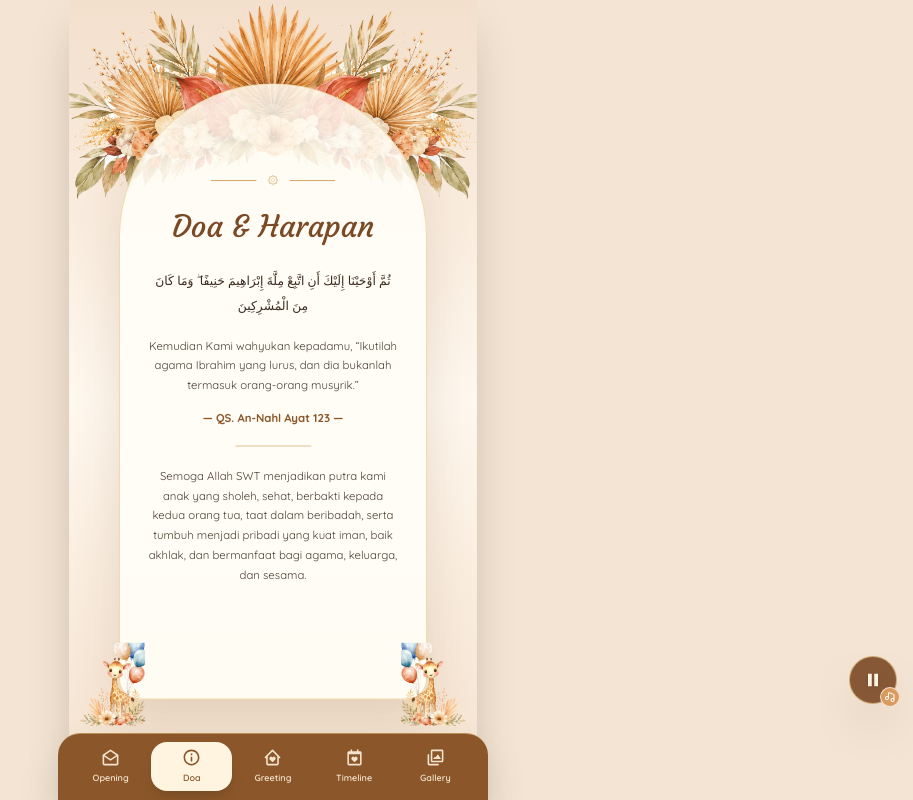
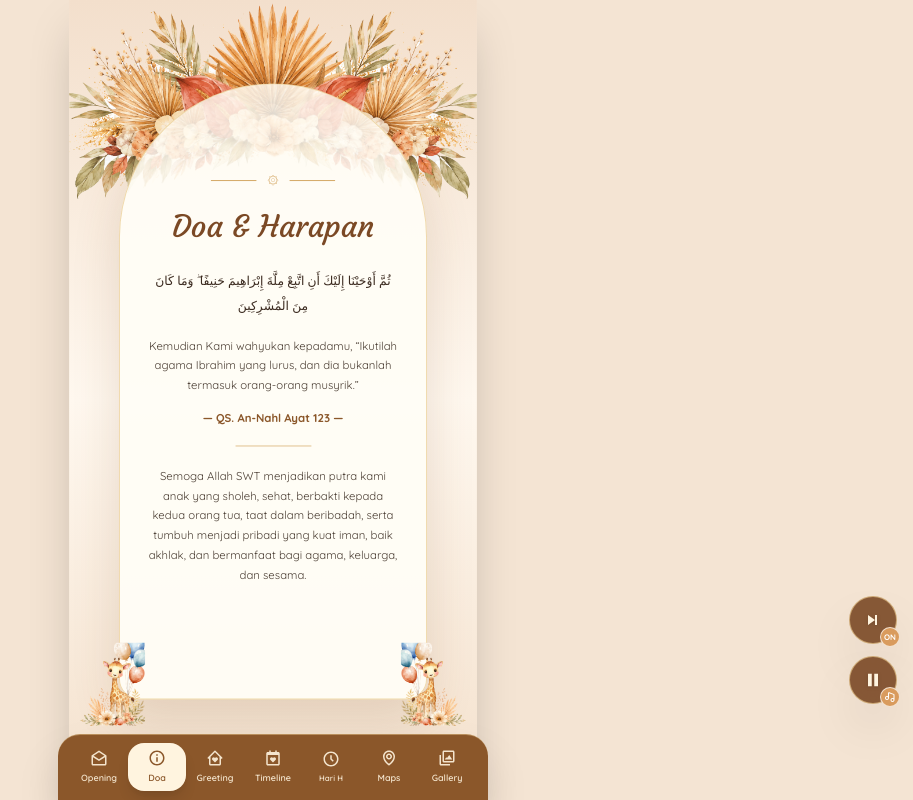
Before and after one commit to irawanardian/khitan-azkal, a React (Vite) app: page / in a window 1280 px wide. Both pictures are taken after a click on the button "Buka Undangan". Shown: the whole page, without its empty margins (367-1280 px from the left). Built offline with nearby package versions, Linux system fonts and the light colour scheme.

Commit message:
feat: add maps countdown and invite controls

```diff
--- a/src/App.jsx
+++ b/src/App.jsx
@@ -12,6 +12,8 @@ import {
   BiPlay,
   BiPause,
   BiMusic,
+  BiTimeFive,
+  BiSkipNext,
 } from "react-icons/bi";
 
 
@@ -197,7 +199,7 @@ const CoralGallery = () => {
           className="text-[#6b5545] text-[11px] leading-[1.6] mb-5"
         >
           Beberapa potret kebahagiaan putra kami dan keluarga dalam menyambut
-          acara khitanan.
+          Tasyakuran khitanan.
         </motion.p>
 
         <div className="grid grid-cols-2 gap-3 w-full">
@@ -210,8 +212,8 @@ const CoralGallery = () => {
               onClick={() =>
                 Swal.fire({
                   icon: "info",
-                  title: "Galeri Khitanan",
-                  text: "Momen bahagia putra kami menjelang acara khitanan.",
+                  title: "Galeri Tasyakuran Khitanan",
+                  text: "Momen bahagia putra kami menjelang tasyakuran khitanan.",
                   confirmButtonColor: "#b8793d",
                   background: "#fff8ef",
                   iconColor: "#b8793d",
@@ -244,54 +246,207 @@ const CoralGallery = () => {
   );
 };
 
+const MapsSection = () => {
+  const mapsUrl = "https://maps.app.goo.gl/gyNDWW4c7nJj5jXZ7";
+
+  return (
+    <SectionCanvas>
+      <motion.div
+        variants={sectionEnter}
+        initial="hidden"
+        animate="visible"
+        className="relative z-30 h-full flex flex-col items-center text-center px-7 pt-[76px]"
+      >
+        <motion.div variants={photoPop}>
+          <BiMap className="text-[36px] text-[#b8793d] mb-2" />
+        </motion.div>
+
+        <motion.h2
+          variants={itemDown}
+          className="font-script text-[#7b4925] text-[34px] mb-2"
+        >
+          Lokasi Acara
+        </motion.h2>
+
+        <motion.p
+          variants={itemUp}
+          className="text-[#6b5545] text-[11px] leading-[1.6] mb-4"
+        >
+          Tasyakuran khitanan akan dilaksanakan di Majelis Ta&apos;lim Ar-Rifqi.
+          Klik tombol di bawah untuk membuka lokasi melalui Google Maps.
+        </motion.p>
+
+        <motion.div
+          variants={cardPop}
+          className="w-full rounded-[24px] overflow-hidden bg-[#fff4df] border border-[#ead2a6] shadow-xl p-2"
+        >
+          <div className="relative rounded-[18px] overflow-hidden border-2 border-white shadow-sm bg-[#f4e1cd]">
+            <iframe
+              title="Peta Lokasi Majelis Ta'lim Ar-Rifqi"
+              src="https://www.google.com/maps?q=Majelis%20Ta%27lim%20Ar-Rifqi%20Jl.%20Swadaya%20II%20Rangkapan%20Jaya%20Pancoran%20Mas%20Depok&output=embed"
+              className="w-full h-[220px] border-0"
+              loading="lazy"
+              referrerPolicy="no-referrer-when-downgrade"
+              allowFullScreen
+            />
+
+            <div className="absolute bottom-3 left-3 right-3 bg-white/92 backdrop-blur-md rounded-2xl px-3 py-2 shadow-lg border border-[#ead2a6] pointer-events-none">
+              <p className="text-[#7b4925] text-[11px] font-bold leading-tight">
+                📍 Majelis Ta&apos;lim Ar-Rifqi
+              </p>
+              <p className="text-[#6b5545] text-[9px] leading-tight mt-1">
+                Jl. Swadaya II, RT 04/19, Rangkapan Jaya, Pancoran Mas, Depok
+              </p>
+            </div>
+          </div>
+        </motion.div>
+
+        <motion.a
+          variants={itemUp}
+          href={mapsUrl}
+          target="_blank"
+          rel="noopener noreferrer"
+          className="mt-5 inline-flex items-center justify-center gap-2 bg-[#d99b5d] text-white font-semibold rounded-full shadow-xl border border-white/70 w-[210px] py-3 text-[14px]"
+        >
+          <BiMap className="text-[18px]" />
+          Buka Google Maps
+        </motion.a>
+      </motion.div>
+    </SectionCanvas>
+  );
+};
+
 // ------------------------------------------------------------
 // 9. COUNTDOWN
 // ------------------------------------------------------------
-const Countdown = ({ targetDate }) => {
+const CountdownSection = () => {
+  const targetDate = "2026-07-05T13:00:00+07:00";
+
   const [timeLeft, setTimeLeft] = useState({
-    days: 0,
-    hours: 0,
-    minutes: 0,
-    seconds: 0,
+    hari: 0,
+    jam: 0,
+    menit: 0,
+    detik: 0,
   });
 
   useEffect(() => {
-    const timer = setInterval(() => {
-      const difference = new Date(targetDate) - new Date();
-      if (difference > 0) {
+    const updateCountdown = () => {
+      const distance = new Date(targetDate).getTime() - new Date().getTime();
+
+      if (distance <= 0) {
         setTimeLeft({
-          days: Math.floor(difference / (1000 * 60 * 60 * 24)),
-          hours: Math.floor((difference / (1000 * 60 * 60)) % 24),
-          minutes: Math.floor((difference / 1000 / 60) % 60),
-          seconds: Math.floor((difference / 1000) % 60),
+          hari: 0,
+          jam: 0,
+          menit: 0,
+          detik: 0,
         });
+        return;
       }
-    }, 1000);
+
+      setTimeLeft({
+        hari: Math.floor(distance / (1000 * 60 * 60 * 24)),
+        jam: Math.floor((distance / (1000 * 60 * 60)) % 24),
+        menit: Math.floor((distance / (1000 * 60)) % 60),
+        detik: Math.floor((distance / 1000) % 60),
+      });
+    };
+
+    updateCountdown();
+    const timer = setInterval(updateCountdown, 1000);
+
     return () => clearInterval(timer);
-  }, [targetDate]);
+  }, []);
+
+  const countdownItems = [
+    { label: "Hari", value: timeLeft.hari },
+    { label: "Jam", value: timeLeft.jam },
+    { label: "Menit", value: timeLeft.menit },
+    { label: "Detik", value: timeLeft.detik },
+  ];
 
   return (
-    <div className="flex flex-wrap justify-center gap-2 my-8">
-      {Object.entries(timeLeft).map(([unit, value], index) => (
+    <SectionCanvas>
       <motion.div
-          key={unit}
-          initial={{ scale: 0 }}
-          animate={{ scale: 1 }}
-          transition={{ delay: index * 0.1, type: "spring" }}
-          whileHover={{ y: -5, scale: 1.1 }}
-          className="bg-white/60 backdrop-blur-md shadow-xl border-2 border-pink-200 rounded-2xl p-3 w-20 flex flex-col items-center cursor-pointer"
+        variants={sectionEnter}
+        initial="hidden"
+        animate="visible"
+        className="relative z-30 h-full flex flex-col items-center text-center px-7 pt-[82px]"
       >
-          <span className="text-[#1e3d42] font-bold text-2xl">{value}</span>
-          <span className="text-[#e74694] font-bold text-xs uppercase tracking-wider">
-            {unit}
-          </span>
+        <motion.div variants={photoPop}>
+          <BiTimeFive className="text-[34px] text-[#b8793d] mb-2" />
+        </motion.div>
+
+        <motion.h2
+          variants={itemDown}
+          className="font-script text-[#7b4925] text-[32px] leading-[1.15] mb-2"
+        >
+          Menuju Hari Bahagia
+        </motion.h2>
+
+        <motion.p
+          variants={itemUp}
+          className="text-[#6b5545] text-[11px] leading-[1.6] mb-5 max-w-[250px]"
+        >
+          Menghitung waktu menuju acara tasyakuran khitanan putra kami.
+        </motion.p>
+
+        <motion.div
+          variants={cardPop}
+          className="w-full bg-[#fff8ef]/90 border border-[#ead2a6] rounded-[26px] px-4 py-5 shadow-xl"
+        >
+          <p className="inline-block bg-[#fff4df] text-[#8b572a] px-4 py-1.5 rounded-full text-[11px] font-bold border border-[#ead2a6] mb-4">
+            Minggu, 5 Juli 2026
+          </p>
+
+          <div className="grid grid-cols-4 gap-2 w-full">
+            {countdownItems.map((item) => (
+              <motion.div
+                key={item.label}
+                variants={cardPop}
+                className="rounded-[18px] bg-white/90 border border-[#ead2a6] shadow-md px-1 py-3"
+              >
+                <p className="text-[#7b4925] text-[22px] leading-none font-bold">
+                  {String(item.value).padStart(2, "0")}
+                </p>
+                <p className="text-[#6b5545] text-[9px] font-semibold mt-2">
+                  {item.label}
+                </p>
               </motion.div>
             ))}
           </div>
+        </motion.div>
+
+        <motion.div
+  variants={itemUp}
+  className="mt-5 w-full rounded-[22px] bg-[#fffdf7]/85 border border-[#ead2a6] shadow-md px-5 py-3"
+>
+  <p className="text-[#7b4925] text-[11px] leading-[1.55]">
+    InsyaAllah sampai bertemu di acara kami 🤎
+  </p>
+</motion.div>
+
+<motion.div
+  variants={itemUp}
+  className="mt-5 flex items-center justify-center gap-3 text-[#d2a45f]"
+>
+  <span className="w-14 h-[1px] bg-[#d2a45f]/80" />
+  <span className="text-[11px]">✦</span>
+  <span className="w-14 h-[1px] bg-[#d2a45f]/80" />
+</motion.div>
+
+<motion.div
+  variants={itemUp}
+  className="mt-4 px-5 text-center"
+>
+  <p className="text-[#6b5545] text-[11px] leading-[1.7]">
+    Semoga tasyakuran ini menjadi awal kebaikan, keberkahan, dan doa terbaik
+    untuk putra kami.
+  </p>
+</motion.div>
+      </motion.div>
+    </SectionCanvas>
   );
 };
-
-
 
 // ------------------------------------------------------------
 // 10. MAIN APP
@@ -301,9 +456,10 @@ const [isOpened, setIsOpened] = useState(false);
 const [activeSection, setActiveSection] = useState("hero");
 const [guestName, setGuestName] = useState("Bunda/Ayah/Teman Istimewa");
 const [isMusicPlaying, setIsMusicPlaying] = useState(false);
+const [isAutoSlide, setIsAutoSlide] = useState(true);
 const audioRef = useRef(null);
 
-const sectionOrder = ["doa", "greeting", "timeline", "gallery"];
+const sectionOrder = ["doa", "greeting", "timeline", "countdown", "maps", "gallery"];
 
 useEffect(() => {
   const params = new URLSearchParams(window.location.search);
@@ -342,6 +498,7 @@ useEffect(() => {
 
 useEffect(() => {
   if (!isOpened) return;
+  if (!isAutoSlide) return;
   if (activeSection === "hero") return;
   if (activeSection === "gallery") return;
 
@@ -352,10 +509,10 @@ useEffect(() => {
     if (nextSection) {
       setActiveSection(nextSection);
     }
-  }, 5000);
+  }, 10000);
 
   return () => clearTimeout(timer);
-}, [isOpened, activeSection]);
+}, [isOpened, activeSection, isAutoSlide]);
 
 const handleOpenInvite = () => {
   setIsOpened(true);
@@ -389,23 +546,51 @@ const toggleMusic = () => {
   }
 };
 
-
+const toggleAutoSlide = () => {
+  setIsAutoSlide((prev) => !prev);
+};
 
   return (
     <div className="font-quicksand text-[#1f2937] relative overflow-x-hidden bg-[#fef9fc] min-h-screen selection:bg-pink-300 selection:text-white">
       <audio ref={audioRef} src="audio/huwannur.mp3" loop />
 
-      {/* MUSIC BUTTON */}
+      {/* FLOATING CONTROLS */}
 {isOpened && (
+  <motion.div
+    initial={{ opacity: 0, scale: 0.8, y: -10 }}
+    animate={{ opacity: 1, scale: 1, y: 0 }}
+    className="fixed bottom-24 right-4 z-[60] flex flex-col gap-3"
+  >
+    {/* AUTO SLIDE BUTTON */}
     <motion.button
       type="button"
-    initial={{ opacity: 0, scale: 0.8, y: -10 }}
-    animate={{ opacity: 1, scale: 1, y: 0 }}
+      whileHover={{ scale: 1.08 }}
+      whileTap={{ scale: 0.92 }}
+      onClick={toggleAutoSlide}
+      className={`relative w-12 h-12 rounded-full border border-[#e7c88d]/70 shadow-2xl backdrop-blur-xl text-[#fff4df] flex items-center justify-center ${
+        isAutoSlide ? "bg-[#7b4925]/90" : "bg-[#4d4036]/75"
+      }`}
+      aria-label={isAutoSlide ? "Matikan auto slide" : "Nyalakan auto slide"}
+      title={isAutoSlide ? "Auto slide aktif" : "Auto slide mati"}
+    >
+      <span className="absolute -bottom-1 -right-1 w-5 h-5 rounded-full bg-[#d99b5d] border border-white/70 flex items-center justify-center">
+        <span className="text-[8px] text-white font-bold">
+          {isAutoSlide ? "ON" : "OFF"}
+        </span>
+      </span>
+
+      <BiSkipNext className="text-2xl drop-shadow" />
+    </motion.button>
+
+    {/* MUSIC BUTTON */}
+    <motion.button
+      type="button"
       whileHover={{ scale: 1.08 }}
       whileTap={{ scale: 0.92 }}
       onClick={toggleMusic}
-    className="fixed bottom-24 right-4 z-[60] w-12 h-12 rounded-full bg-[#7b4925]/90 border border-[#e7c88d]/70 shadow-2xl backdrop-blur-xl text-[#fff4df] flex items-center justify-center"
+      className="relative w-12 h-12 rounded-full bg-[#7b4925]/90 border border-[#e7c88d]/70 shadow-2xl backdrop-blur-xl text-[#fff4df] flex items-center justify-center"
       aria-label={isMusicPlaying ? "Pause music" : "Play music"}
+      title={isMusicPlaying ? "Pause music" : "Play music"}
     >
       <span className="absolute -bottom-1 -right-1 w-5 h-5 rounded-full bg-[#d99b5d] border border-white/70 flex items-center justify-center">
         <BiMusic className="text-xs text-white" />
@@ -417,6 +602,7 @@ const toggleMusic = () => {
         <BiPlay className="text-3xl drop-shadow translate-x-[1px]" />
       )}
     </motion.button>
+  </motion.div>
 )}
 
       {/* NAVBAR - BOTTOM DOCK */}
@@ -432,13 +618,13 @@ const toggleMusic = () => {
       type="button"
       whileTap={{ scale: 0.92 }}
       onClick={() => setActiveSection("hero")}
-      className={`flex w-[20%] flex-col items-center justify-center gap-1 rounded-2xl py-1.5 text-[9px] font-semibold transition ${
+      className={`flex w-[14.28%] flex-col items-center justify-center gap-1 rounded-2xl py-1.5 text-[9px] font-semibold transition ${
         activeSection === "hero"
           ? "bg-[#fff4df] text-[#8b572a] shadow-lg"
           : "text-[#fff4df]/90"
       }`}
     >
-      <BiEnvelopeOpen className="text-[19px]" />
+      <BiEnvelopeOpen className="text-[18px]" />
       <span>Opening</span>
     </motion.button>
 
@@ -446,13 +632,13 @@ const toggleMusic = () => {
       type="button"
       whileTap={{ scale: 0.92 }}
       onClick={() => setActiveSection("doa")}
-      className={`flex w-[20%] flex-col items-center justify-center gap-1 rounded-2xl py-1.5 text-[9px] font-semibold transition ${
+      className={`flex w-[14.28%] flex-col items-center justify-center gap-1 rounded-2xl py-1.5 text-[9px] font-semibold transition ${
         activeSection === "doa"
           ? "bg-[#fff4df] text-[#8b572a] shadow-lg"
           : "text-[#fff4df]/90"
       }`}
     >
-      <BiInfoCircle className="text-[19px]" />
+      <BiInfoCircle className="text-[18px]" />
       <span>Doa</span>
     </motion.button>
 
@@ -460,13 +646,13 @@ const toggleMusic = () => {
       type="button"
       whileTap={{ scale: 0.92 }}
       onClick={() => setActiveSection("greeting")}
-      className={`flex w-[20%] flex-col items-center justify-center gap-1 rounded-2xl py-1.5 text-[9px] font-semibold transition ${
+      className={`flex w-[14.28%] flex-col items-center justify-center gap-1 rounded-2xl py-1.5 text-[9px] font-semibold transition ${
         activeSection === "greeting"
           ? "bg-[#fff4df] text-[#8b572a] shadow-lg"
           : "text-[#fff4df]/90"
       }`}
     >
-      <BiHomeHeart className="text-[19px]" />
+      <BiHomeHeart className="text-[18px]" />
       <span>Greeting</span>
     </motion.button>
 
@@ -474,27 +660,55 @@ const toggleMusic = () => {
       type="button"
       whileTap={{ scale: 0.92 }}
       onClick={() => setActiveSection("timeline")}
-      className={`flex w-[20%] flex-col items-center justify-center gap-1 rounded-2xl py-1.5 text-[9px] font-semibold transition ${
+      className={`flex w-[14.28%] flex-col items-center justify-center gap-1 rounded-2xl py-1.5 text-[9px] font-semibold transition ${
         activeSection === "timeline"
           ? "bg-[#fff4df] text-[#8b572a] shadow-lg"
           : "text-[#fff4df]/90"
       }`}
     >
-      <BiCalendarHeart className="text-[19px]" />
+      <BiCalendarHeart className="text-[18px]" />
       <span>Timeline</span>
     </motion.button>
 
     <motion.button
   type="button"
   whileTap={{ scale: 0.92 }}
+  onClick={() => setActiveSection("countdown")}
+  className={`flex w-[14.28%] flex-col items-center justify-center gap-1 rounded-2xl py-1.5 text-[8px] font-semibold transition ${
+    activeSection === "countdown"
+      ? "bg-[#fff4df] text-[#8b572a] shadow-lg"
+      : "text-[#fff4df]/90"
+  }`}
+>
+  <BiTimeFive className="text-[18px]" />
+  <span>Hari H</span>
+</motion.button>
+
+    <motion.button
+  type="button"
+  whileTap={{ scale: 0.92 }}
+  onClick={() => setActiveSection("maps")}
+  className={`flex w-[14.28%] flex-col items-center justify-center gap-1 rounded-2xl py-1.5 text-[9px] font-semibold transition ${
+    activeSection === "maps"
+      ? "bg-[#fff4df] text-[#8b572a] shadow-lg"
+      : "text-[#fff4df]/90"
+  }`}
+>
+  <BiMap className="text-[18px]" />
+  <span>Maps</span>
+</motion.button>
+
+    <motion.button
+      type="button"
+      whileTap={{ scale: 0.92 }}
       onClick={() => setActiveSection("gallery")}
-      className={`flex w-[20%] flex-col items-center justify-center gap-1 rounded-2xl py-1.5 text-[9px] font-semibold transition ${
+      className={`flex w-[14.28%] flex-col items-center justify-center gap-1 rounded-2xl py-1.5 text-[9px] font-semibold transition ${
         activeSection === "gallery"
           ? "bg-[#fff4df] text-[#8b572a] shadow-lg"
           : "text-[#fff4df]/90"
       }`}
     >
-      <BiImages className="text-[19px]" />
+      <BiImages className="text-[18px]" />
       <span>Gallery</span>
     </motion.button>
   </div>
@@ -736,7 +950,7 @@ const toggleMusic = () => {
   className="text-[#4d4036] text-[12px] leading-[1.7] mb-6"
 >
   Dengan memohon rahmat dan ridho Allah SWT, kami bermaksud
-  menyelenggarakan acara khitanan putra kami. Tanpa mengurangi rasa
+  menyelenggarakan tasyakuran khitanan putra kami. Tanpa mengurangi rasa
   hormat, kami mengundang{" "}
   <span className="font-bold text-[#8b572a]">{guestName}</span>{" "}
   untuk hadir dan memberikan doa restu.
@@ -759,7 +973,7 @@ const toggleMusic = () => {
 </motion.div>
 
 <motion.p variants={itemUp} className="text-[#8b572a] text-[14px] mt-3 mb-1">
-  Acara Khitanan
+  Tasyakuran Khitanan
 </motion.p>
 
 <motion.h2
@@ -786,7 +1000,7 @@ const toggleMusic = () => {
   variants={cardPop}
   className="text-[#7b4925] bg-[#fff4df]/80 inline-block px-5 py-2 rounded-full shadow-sm border border-[#ead2a6] text-[14px] font-bold"
 >
-  Abi Rifqi & Umi Febi
+  Ayah Rifqi & Mamah Febi
 </motion.p>
       </motion.div>
     </SectionCanvas>
@@ -819,7 +1033,7 @@ const toggleMusic = () => {
           className="text-[#6b5545] text-[11px] leading-[1.6] mb-5"
         >
           Dengan penuh rasa syukur, kami mengundang Bapak/Ibu/Saudara/i untuk
-          hadir dalam rangkaian acara khitanan putra kami.
+          hadir dalam rangkaian tasyakuran khitanan putra kami.
         </motion.p>
 
         <div className="w-full space-y-4">
@@ -861,7 +1075,7 @@ const toggleMusic = () => {
 
               <p>
                 <span className="font-bold text-[#8b572a]">📍</span>{" "}
-                Jl. Swadaya II, RT 04/19 Kel. Rangkapan Jaya, Kec. Pancoran
+                Mejelis Ta'lim Ar-Rifqi - Jl. Swadaya II, RT 04/19 Kel. Rangkapan Jaya, Kec. Pancoran
                 Mas, Kota Depok
               </p>
 
@@ -876,7 +1090,19 @@ const toggleMusic = () => {
   </motion.div>
 )}
 
+{/* COUNTDOWN SECTION */}
+{activeSection === "countdown" && (
+  <motion.div key="countdown" {...sectionSwitch}>
+    <CountdownSection />
+  </motion.div>
+)}
 
+      {/* MAPS SECTION */}
+{activeSection === "maps" && (
+  <motion.div key="maps" {...sectionSwitch}>
+    <MapsSection />
+  </motion.div>
+)}
 
       {/* CORAL GALLERY SECTION */}
 {activeSection === "gallery" && (
```
Lines whose indentation alone changed are shown as unchanged.
